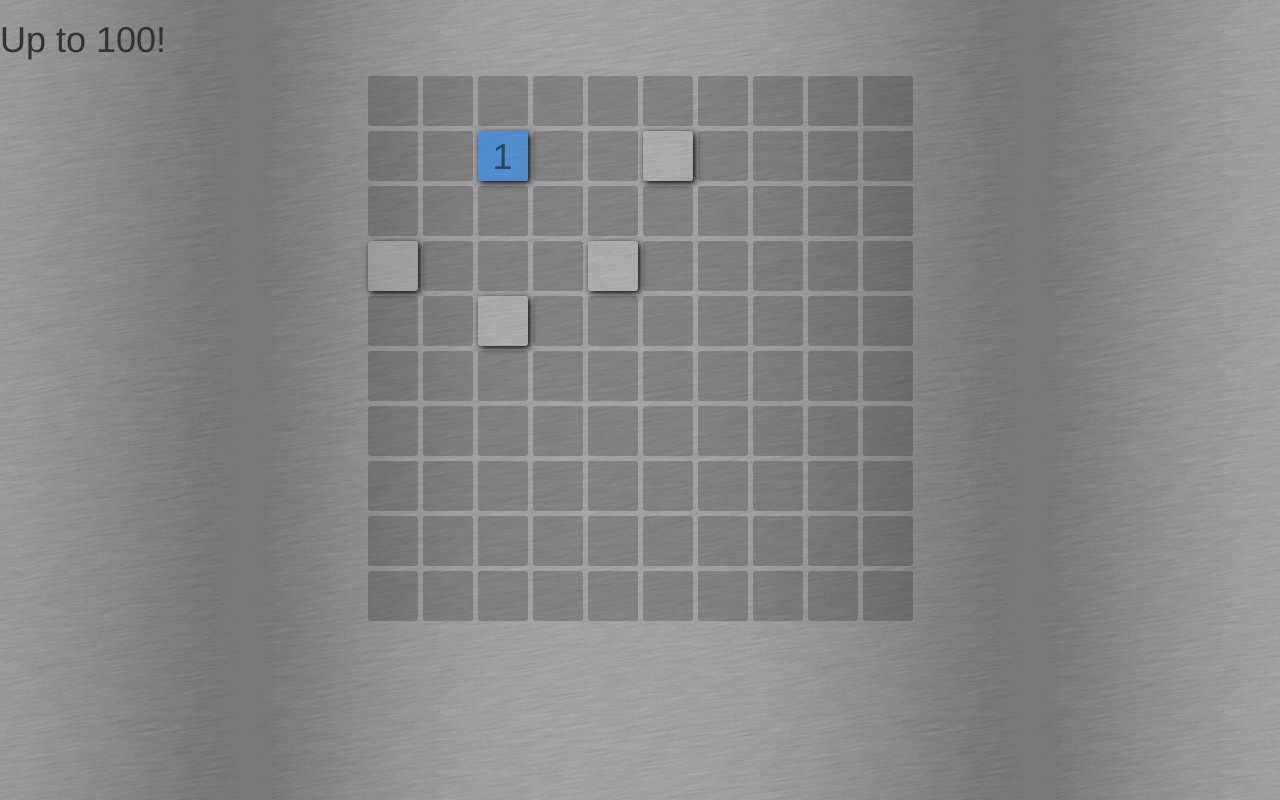
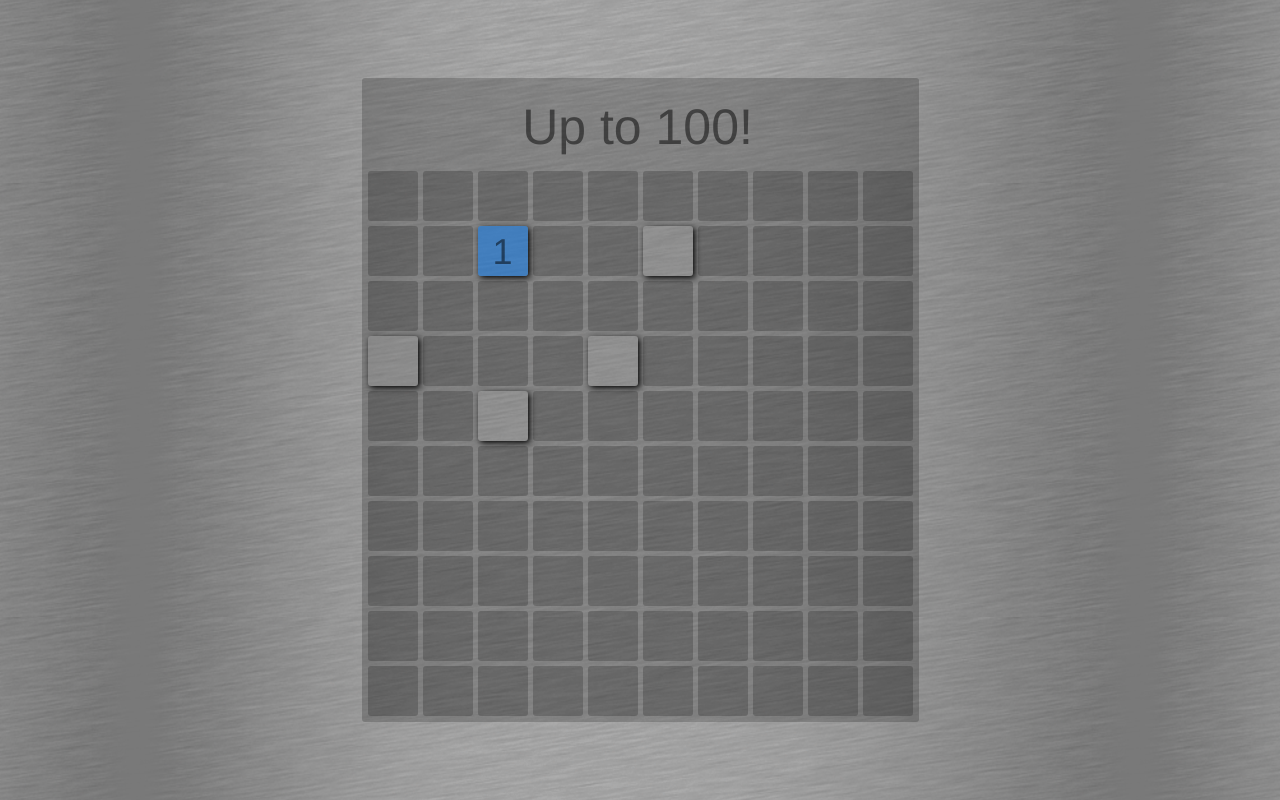
Before and after one commit to Chosko/upto100, a plain HTML site: page index.html in a window 1280 px wide. Drawn offline with Linux system fonts and the light colour scheme.

Commit message:
better graphic

```diff
--- a/css/game.css
+++ b/css/game.css
@@ -1,8 +1,36 @@
+html{
+	height: 100%;
+	width: 100%;
+}
+
 body{
-	background-image: url('../img/metal.jpg');
+	background-image: url('../img/metal.png');
 	background-repeat: repeat;
 	background-position: center;
+	height: 100%;
+	margin: 0;
 	/*background-color: #fbae69;*/
+}
+
+h1{
+	font-size: 50px;
+	color: rgba(0,0,0,0.5);
+	padding: 0;
+	text-align: center;
+	margin: 0;
+	line-height: 87px;
+}
+
+.big-wrapper{
+	display: table;
+	width: 100%;
+	height: 100%;
+	min-height: 100%;
+}
+
+.small-wrapper{
+	display: table-cell;
+	vertical-align: middle;
 }
 
 #game-container{
@@ -11,7 +39,7 @@ body{
 
 #main-grid{
 	padding: 6px 6px 1px 1px;
-	background-color: transparent;
+	background-color: rgba(0,0,0,0.2);
 	border-radius: 3px;
 	position: relative;
 	clear: both;
--- a/index.html
+++ b/index.html
@@ -18,11 +18,11 @@
     <![endif]-->
   </head>
   <body>
-    <h1>Up to 100!</h1>
-	<div>
-		<div class="col-xs-12">
+  <div class="big-wrapper">
+		<div class="small-wrapper">
 			<div id="game-container">
 				<div id="main-grid">
+					<h1>Up to 100!</h1>
 					<div class="grid-row clearfix">
 						<div class="grid-cell" data-coord="1-1"></div>
 						<div class="grid-cell" data-coord="1-2"></div>
```
Also changed, not shown: img/metal.png (added), 1 other file.
